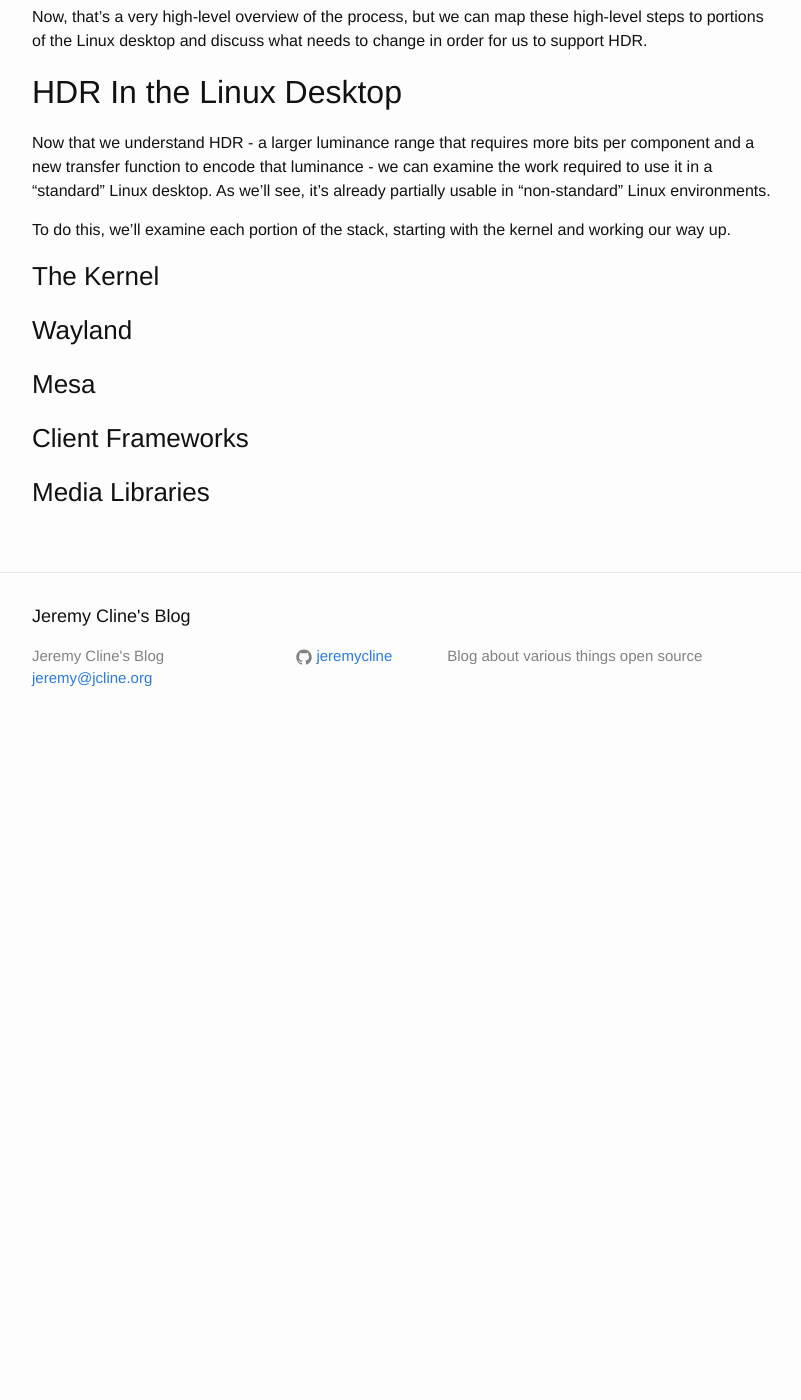
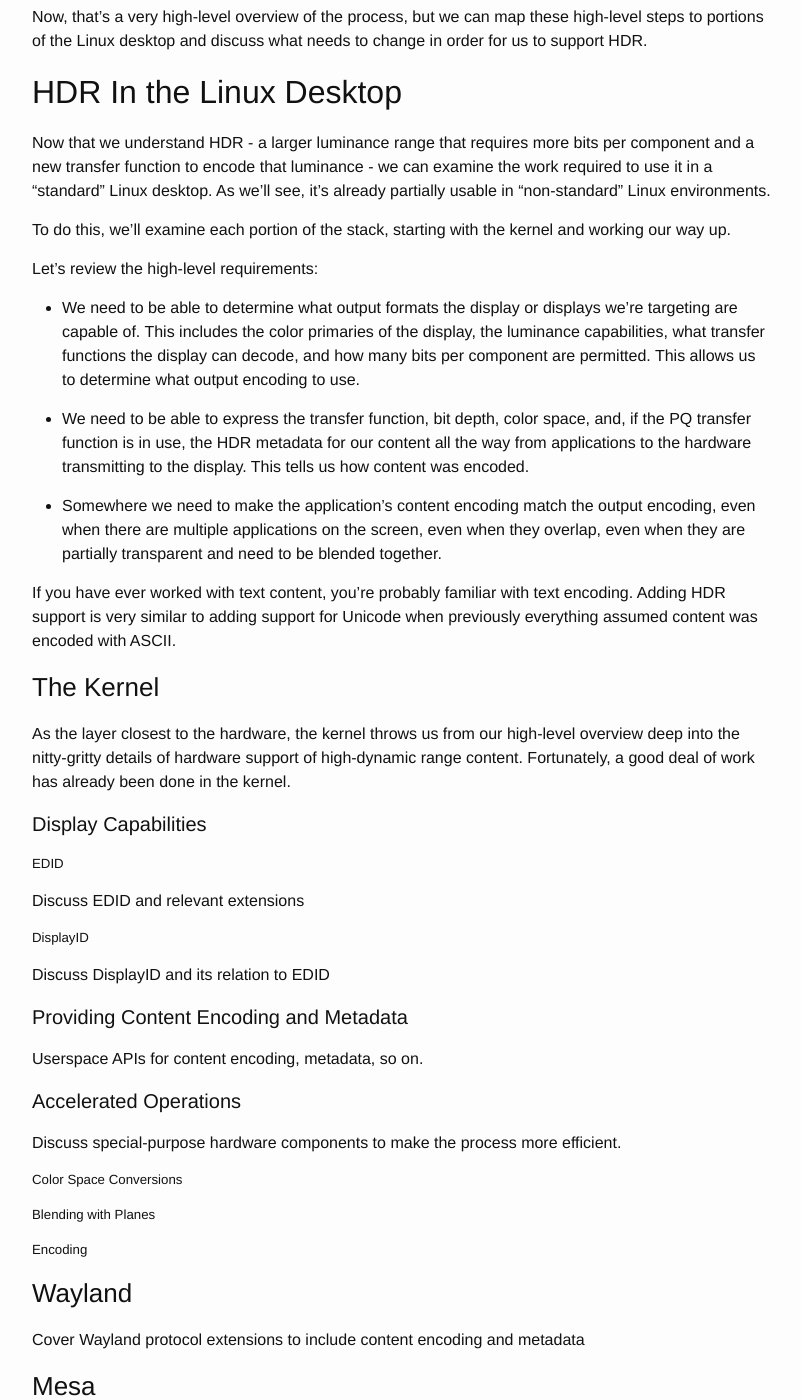
Before and after one commit to jeremycline/jcline.org, a Jekyll site: the page built from _posts/2021-03-17-hdr-in-linux-p1.md, in a window 1280 px wide and 1400 px high, scrolled down 13002 px. Shown: the whole window, without its empty margins (238-1039 px from the left). Built offline with Jekyll 4.4.1, drawn with Linux system fonts in a browser that asks for light colours; before the commit the page ends 13752 px from its top, so only the background shows below that; some of the changed text lies outside the part shown.

Commit message:
Outline remaining sections

```diff
--- a/_posts/2021-03-17-hdr-in-linux-p1.md
+++ b/_posts/2021-03-17-hdr-in-linux-p1.md
@@ -466,16 +466,75 @@ see, it's already partially usable in "non-standard" Linux environments.
 To do this, we'll examine each portion of the stack, starting with the kernel
 and working our way up.
 
+Let's review the high-level requirements:
+
+- We need to be able to determine what output formats the display or displays
+  we're targeting are capable of. This includes the color primaries of the
+  display, the luminance capabilities, what transfer functions the display can
+  decode, and how many bits per component are permitted. This allows us to
+  determine what output encoding to use.
+
+- We need to be able to express the transfer function, bit depth, color space,
+  and, if the PQ transfer function is in use, the HDR metadata for our content
+  all the way from applications to the hardware transmitting to the display. This
+  tells us how content was encoded.
+
+- Somewhere we need to make the application's content encoding match the output
+  encoding, even when there are multiple applications on the screen, even when
+  they overlap, even when they are partially transparent and need to be blended
+  together.
+
+If you have ever worked with text content, you're probably familiar with text
+encoding. Adding HDR support is very similar to adding support for Unicode when
+previously everything assumed content was encoded with ASCII.
+
 ### The Kernel
+
+As the layer closest to the hardware, the kernel throws us from our high-level
+overview deep into the nitty-gritty details of hardware support of high-dynamic
+range content. Fortunately, a good deal of work has already been done in the
+kernel.
+
+#### Display Capabilities
+
+##### EDID
+
+Discuss EDID and relevant extensions
+
+##### DisplayID
+
+Discuss DisplayID and its relation to EDID
+
+
+#### Providing Content Encoding and Metadata
+
+Userspace APIs for content encoding, metadata, so on.
+
+
+#### Accelerated Operations
+
+Discuss special-purpose hardware components to make the process more efficient.
+
+##### Color Space Conversions
+
+##### Blending with Planes
+
+##### Encoding
 
 
 ### Wayland
 
+Cover Wayland protocol extensions to include content encoding and metadata
 
 ### Mesa
 
+Discuss the EGL/WSI layer that communicates from the graphics client to the
+server (wayland) details about buffers (encoding, metadata)
 
 ### Client Frameworks
 
+Tools on top of Mesa to create the content.
 
 ### Media Libraries
+
+ffmpeg/gstreamer/etc that deals with encoded media.
```
